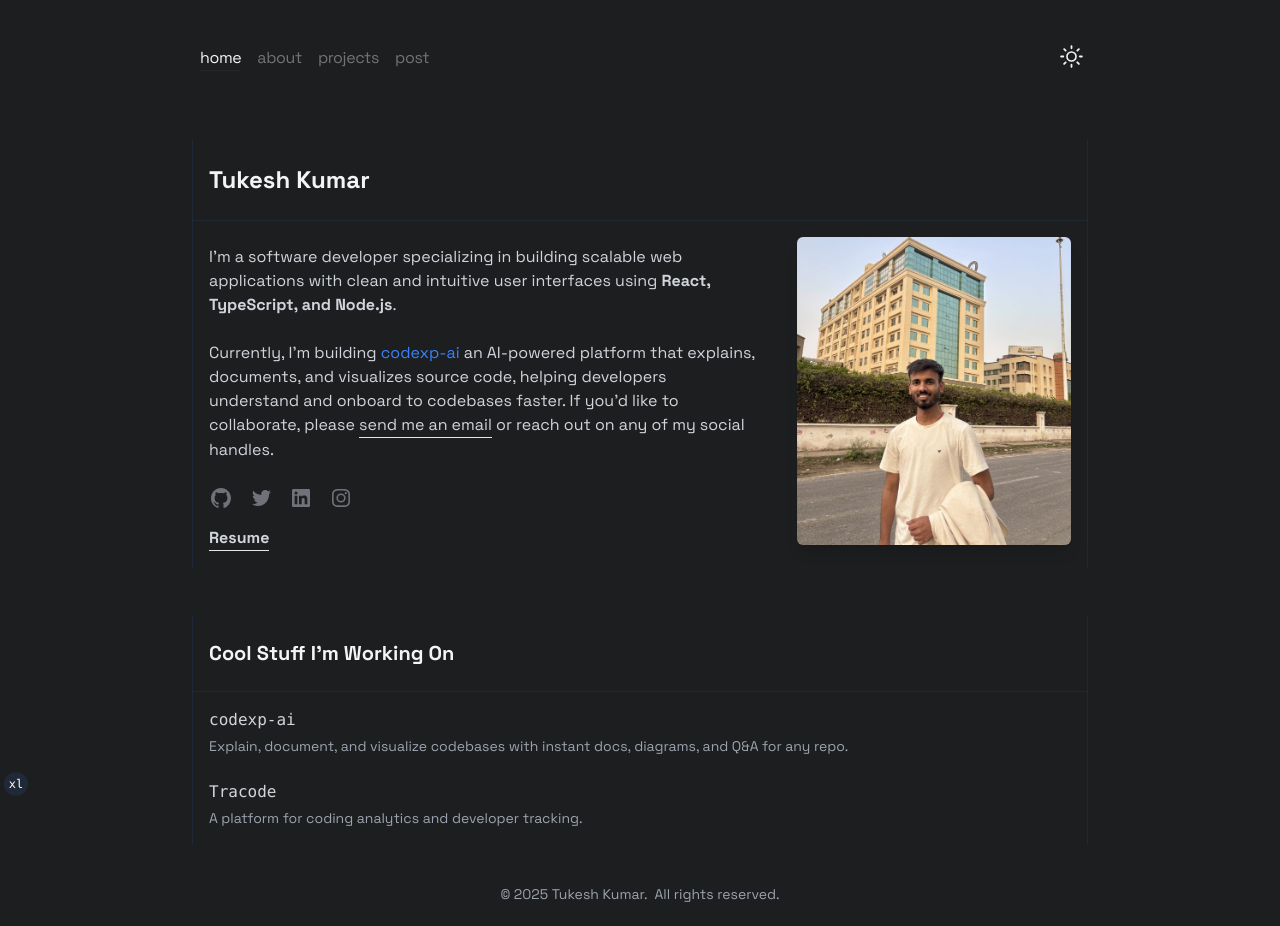
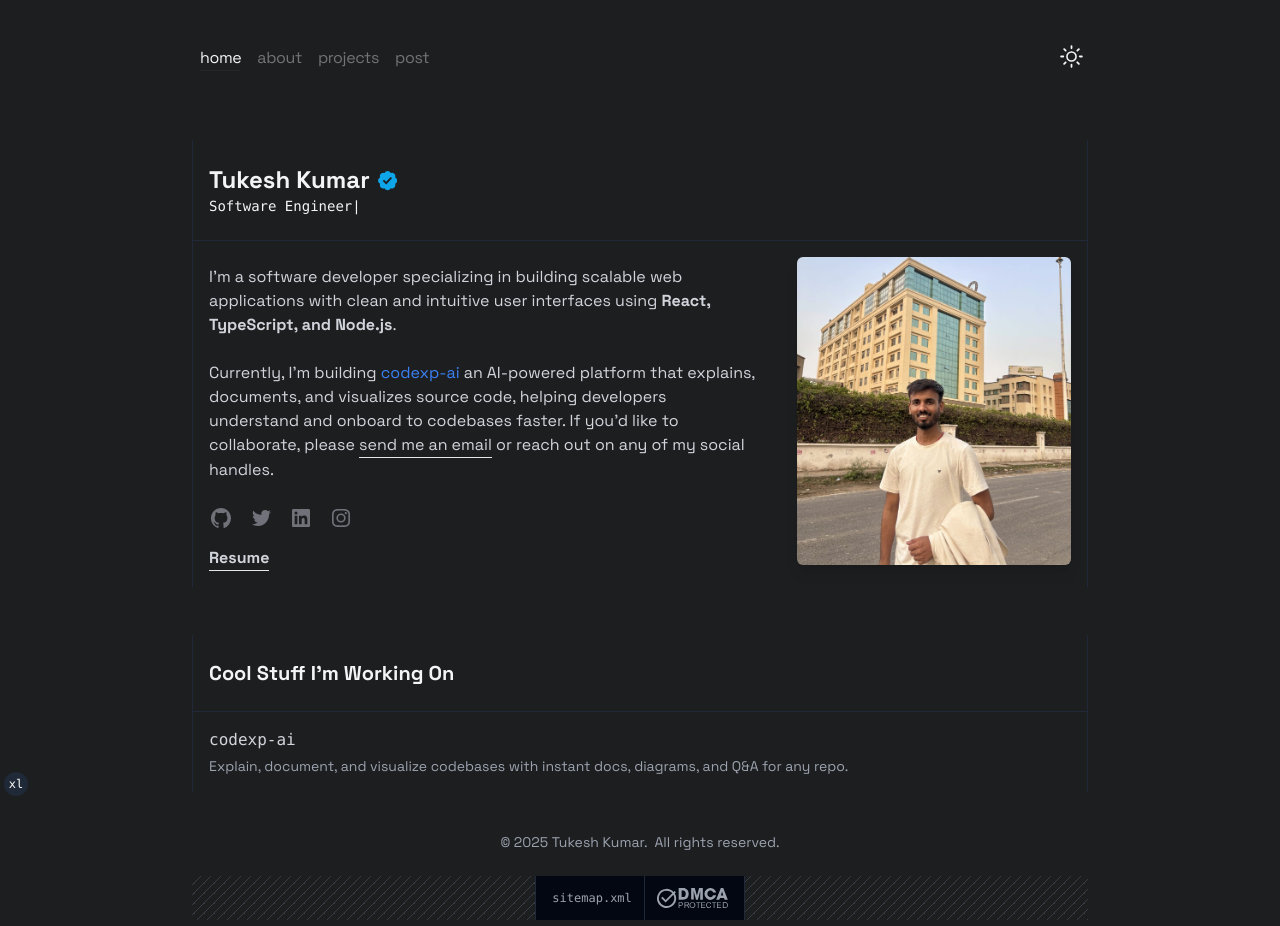
Before and after one commit to Tukesh1/tukesh.sbs, a Next.js app: page / in a window 1280 px wide. Shown: the top 926 px of the page. Built offline with nearby package versions, Linux system fonts and the light colour scheme.

Commit message:
Add VerifiedIcon component and Typewriter effect for dynamic text display on Home page

```diff
--- a/src/app/page.tsx
+++ b/src/app/page.tsx
@@ -6,7 +6,8 @@ import { SocialLink } from "../components/social-link";
 import { Panel, PanelContent, PanelHeader, PanelTitle } from "../components/panel";
 import { Metadata } from "next";
 import { siteMetadata } from "../data/siteMetadata";
-
+import { VerifiedIcon } from "../components/icons";
+import { Typewriter } from "@/components/typewriter";
 export const metadata: Metadata = {
   title: siteMetadata.pages.home.title,
   description: siteMetadata.pages.home.description,
@@ -28,7 +29,15 @@ export default function Home() {
       <Panel className="mt-6">
         <PanelHeader className="lg:flex lg:items-start lg:gap-10">
           <div className="lg:w-2/3">
-            <PanelTitle className="text-2xl font-bold">Tukesh Kumar</PanelTitle>
+            <PanelTitle className="text-2xl font-bold flex items-center gap-2">
+              Tukesh Kumar
+              <VerifiedIcon className="inline-block size-[0.8em] translate-y-px text-sky-500 select-none" aria-hidden="true" />
+            </PanelTitle>
+            <p className="font-mono text-sm text-balance text-muted-foreground select-none">
+              <Typewriter
+                phrases={["Open Source Contributor", "Software Engineer", "Always learning, always shipping."]}
+              />
+            </p>
           </div>
         </PanelHeader>
         <PanelContent className="lg:flex lg:flex-row lg:items-start gap-10">
@@ -109,17 +118,6 @@ export default function Home() {
                 <span className="block text-sm text-gray-600 dark:text-gray-400 mt-1">Explain, document, and visualize codebases with instant docs, diagrams, and Q&A for any repo.</span>
               </Link>
             </li>
-            <li>
-              <Link
-                href="https://github.com/tukesh1/tracode"
-                target="_blank"
-                rel="noopener noreferrer"
-                className="group block rounded-md p-3 -m-3 hover:bg-gray-50 dark:hover:bg-dark-bg/40 transition"
-              >
-                <span className="text-gray-400 dark:text-gray-300 font-mono group-hover:underline">Tracode</span>
-                <span className="block text-sm text-gray-600 dark:text-gray-400 mt-1">A platform for coding analytics and developer tracking.</span>
-              </Link>
-            </li>
           </ul>
         </PanelContent>
       </Panel>
--- a/src/components/icons/index.tsx
+++ b/src/components/icons/index.tsx
@@ -131,3 +131,19 @@ export function SunIcon(props: React.SVGProps<SVGSVGElement>) {
     </svg>
   );
 }
+
+export function VerifiedIcon(props: React.ComponentProps<"svg">) {
+  return (
+    <svg
+      xmlns="http://www.w3.org/2000/svg"
+      fill="none"
+      viewBox="0 0 24 24"
+      {...props}
+    >
+      <path
+        fill="currentColor"
+        d="M24 12a4.454 4.454 0 0 0-2.564-3.91 4.437 4.437 0 0 0-.948-4.578 4.436 4.436 0 0 0-4.577-.948A4.44 4.44 0 0 0 12 0a4.423 4.423 0 0 0-3.9 2.564 4.434 4.434 0 0 0-2.43-.178 4.425 4.425 0 0 0-2.158 1.126 4.42 4.42 0 0 0-1.12 2.156 4.42 4.42 0 0 0 .183 2.421A4.456 4.456 0 0 0 0 12a4.465 4.465 0 0 0 2.576 3.91 4.433 4.433 0 0 0 .936 4.577 4.459 4.459 0 0 0 4.577.95A4.454 4.454 0 0 0 12 24a4.439 4.439 0 0 0 3.91-2.563 4.26 4.26 0 0 0 5.526-5.526A4.453 4.453 0 0 0 24 12Zm-13.709 4.917-4.38-4.378 1.652-1.663 2.646 2.646L15.83 7.4l1.72 1.591-7.258 7.926Z"
+      />
+    </svg>
+  );
+}
--- /dev/null
+++ b/src/components/typewriter.tsx
@@ -0,0 +1,37 @@
+"use client"
+import React from "react";
+
+export function Typewriter({ phrases, className }: { phrases: string[]; className?: string }) {
+  const [index, setIndex] = React.useState(0);
+  const [subIndex, setSubIndex] = React.useState(0);
+  const [deleting, setDeleting] = React.useState(false);
+  const [blink, setBlink] = React.useState(true);
+
+  React.useEffect(() => {
+    if (subIndex === phrases[index].length + 1 && !deleting) {
+      setTimeout(() => setDeleting(true), 1200);
+      return;
+    }
+    if (deleting && subIndex === 0) {
+      setDeleting(false);
+      setIndex((prev) => (prev + 1) % phrases.length);
+      return;
+    }
+    const timeout = setTimeout(() => {
+      setSubIndex((prev) => prev + (deleting ? -1 : 1));
+    }, deleting ? 40 : 80);
+    return () => clearTimeout(timeout);
+  }, [subIndex, deleting, index, phrases]);
+
+  React.useEffect(() => {
+    const blinkInterval = setInterval(() => setBlink((b) => !b), 500);
+    return () => clearInterval(blinkInterval);
+  }, []);
+
+  return (
+    <span className={className}>
+      {phrases[index].substring(0, subIndex)}
+      <span className={blink ? "opacity-100" : "opacity-0"}>|</span>
+    </span>
+  );
+}
```
